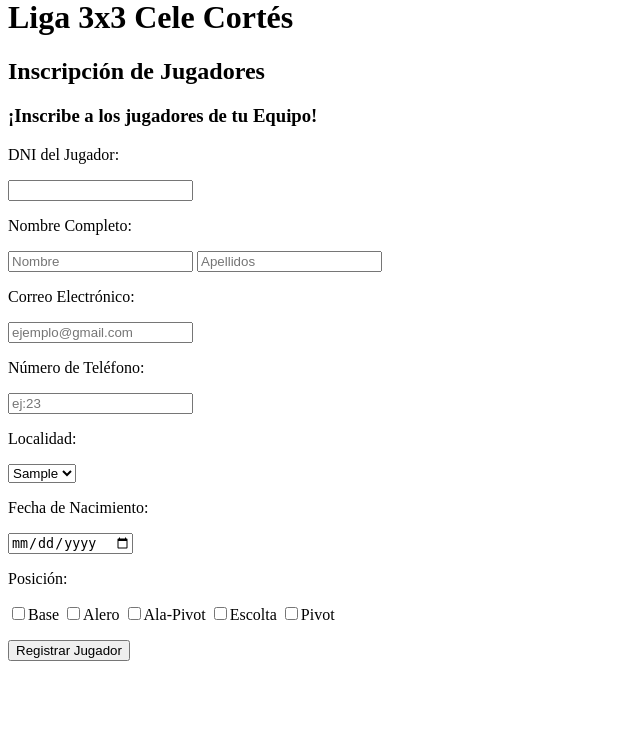
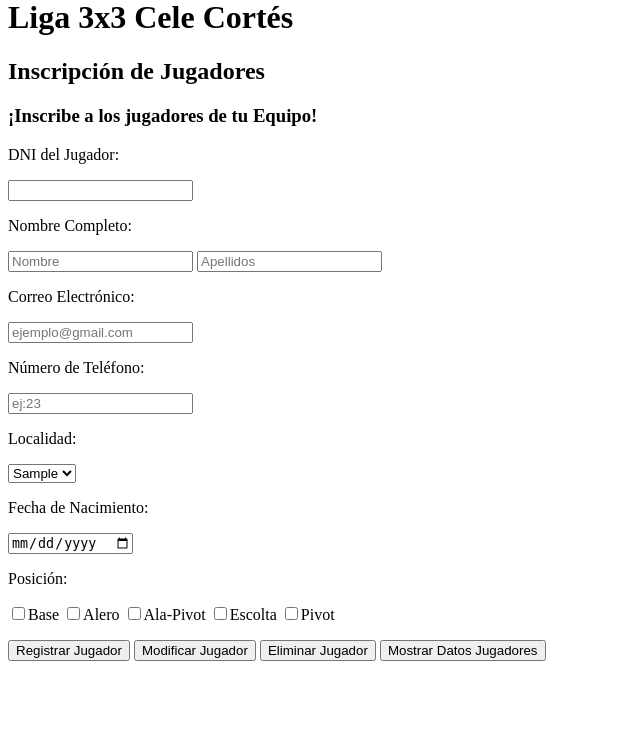
Before and after one commit to burgui23/PROYECTOIAW, a PHP site: page /jugadores.php in a window 1280 px wide. Shown: the part 22-770 px from the top of the page, without its empty margins (0-640 px from the left). Run offline with PHP 8.4, Linux system fonts and the light colour scheme; tables that the repository leaves empty or names only in its code hold one stand-in row (values such as "Sample post").

Commit message:
Mas cambios

```diff
--- a/equipos.php
+++ b/equipos.php
@@ -37,7 +37,7 @@
                     $buscarlocali = mysqli_query($enlace, $buscarlo);
                     if (mysqli_num_rows($buscarlocali) > 0){
                         while($fila1 = mysqli_fetch_array($buscarlocali)){
-                            echo "<option value= " .$fila1[0]. ">" .$fila1[0]. "</option>";
+                            echo "<option value= " .$fila1[1]. ">" .$fila1[0]. "</option>";
                         }
                     }
                 ?>
@@ -72,7 +72,6 @@
 
                 $registro_equipos = "INSERT INTO equipos(id_equipo, nombre_equipo, categoria, ncomponentes, localidad_equipo) VALUES($id, '$nombre', '$loca', $ncomponentes, '$categoria');";
                 mysqli_query($enlace, $registro_equipos);
-                header ('Location: jugadores.php');
                 }
     ?>
 
--- a/index.php
+++ b/index.php
@@ -1,6 +1,6 @@
 <!DOCTYPE html>
 <html lang="es">
-<link rel="icon" type="image/x-icon" href="liga.jpeg">
+<link rel=con" type="image/x-icon" href="liga.jpeg">
 <head>
 <meta charset="UTF-8">
     <title>X Liga 3x3 Cele Cortés</title>
@@ -28,6 +28,7 @@
 
     <p>
         <input type="submit" name="equipo" value="Inscribir Equipo">
+        <input type="submit" name="jugador" value="Inscribir Jugadores">
         <input type="submit" name="mesa" value="Isncribir Mesa">
         <input type="submit" name="partido" value="Rellenar Estadística">
     </p>
@@ -42,6 +43,9 @@
         elseif(isset($_POST["equipo"])){
             header ('Location: equipos.php');
         }
+        elseif(isset($_POST["jugador"])){
+            header ('Location: jugadores.php');
+        }
     ?>
 
 
--- a/jugadores.php
+++ b/jugadores.php
@@ -67,6 +67,9 @@
                 </p>
 
                 <input type="submit" name="registro" value="Registrar Jugador">
+                <input type="submit" name="modificar" value="Modificar Jugador">
+                <input type="submit" name="borrar" value="Eliminar Jugador">
+                <input type="submit" name="mostrar" value="Mostrar Datos Jugadores">
 
 
 
@@ -85,7 +88,65 @@
 
                 $registro_ju = "INSERT INTO jugadores(dni, nombre_jugadore, apellidos_jugador, correo_jugador, ntelefono_jugador, localidad_jugador, fechanacimiento_jugador, posicion) VALUES('$dni_ju', '$nombre_ju', '$apellidos_ju', '$correo_ju', $ntelefono_ju, '$loca_ju', '$fechanaci_ju', '$posicion');";
                 mysqli_query($enlace, $registro_ju);
-                }
+                echo "<p>Jugador inscrito correctamente</p>";
+
+                } elseif (isset($_POST["modificar"])){
+                    mysqli_select_db($enlace, "liga");
+
+                    $dni_ju = $_POST["dni_jugador"];
+                    $nombre_ju = $_POST["nombre_ju"];
+                    $apellidos_ju = $_POST["apellidos_ju"];
+                    $correo_ju = $_POST["correo_ju"];
+                    $ntelefono_ju = $_POST["ntelefono_ju"];
+                    $loca_ju = $_POST["loca_ju"];
+                    $fechanaci_ju = $_POST["fechanaci_ju"];
+                    $posicion = $_POST["posicion"];
+
+                    $modificacion_ju = "UPDATE jugadores SET dni = '$dni_ju', nombre_jugadore = '$nombre_ju', apellidos_jugador = '$apellidos_ju', correo_jugador = '$correo_ju', ntelefono_jugador = $ntelefono_ju, localidad_jugador = '$loca_ju', fechanacimiento_jugador = '$fechanaci_ju', posicion = '$posicion' WHERE dni = $dni_ju";
+                    mysqli_query($enlace, $modificacion_ju);
+                    echo "<p>Jugador modificado correctamente</p>";
+                    }
+
+                    elseif (isset($_POST["borrar"])){
+                        mysqli_select_db($enlace, "liga");
+
+                        $dni_ju = $_POST["dni_jugador"];
+                        $nombre_ju = $_POST["nombre_ju"];
+                        $apellidos_ju = $_POST["apellidos_ju"];
+                        $correo_ju = $_POST["correo_ju"];
+                        $ntelefono_ju = $_POST["ntelefono_ju"];
+                        $loca_ju = $_POST["loca_ju"];
+                        $fechanaci_ju = $_POST["fechanaci_ju"];
+                        $posicion = $_POST["posicion"];
+
+                        $eliminacion = "DELETE FROM jugadores WHERE dni = $dni_ju;";
+                        $borrar = mysqli_query($enlace, $eliminacion);
+                        echo "<p>Jugador eliminado correctamente";
+                        }
+
+                        elseif (isset($_POST["mostrar"])){
+                            mysqli_select_db($enlace, "liga");
+
+                            $dni_ju = $_POST["dni_jugador"];
+                            $nombre_ju = $_POST["nombre_ju"];
+                            $apellidos_ju = $_POST["apellidos_ju"];
+                            $correo_ju = $_POST["correo_ju"];
+                            $ntelefono_ju = $_POST["ntelefono_ju"];
+                            $loca_ju = $_POST["loca_ju"];
+                            $fechanaci_ju = $_POST["fechanaci_ju"];
+                            $posicion = $_POST["posicion"];
+
+                            $mostrar = "SELECT nombre_jugadore,apellidos_jugador,localidad_jugador,posicion FROM jugadores WHERE dni = '$dni_ju';";
+                            $mostrardatos = mysqli_query($enlace, $mostrar);
+                            if (mysqli_num_rows($mostrardatos) > 0){
+                                while ($datos = mysqli_fetch_array($mostrardatos)){
+                                    echo "<p>Nombre ------- " .$datos[0]. "</p>";
+                                    echo "<p>Apellidos ------- " .$datos[1]. "</p>";
+                                    echo "<p>Localidad ------- " .$datos[2]. "</p>";
+                                    echo "<p>Poscion ------- " .$datos[3]. "</p>";
+                                }
+                            }
+                        }
 
                 ?>
 
--- a/mesas.php
+++ b/mesas.php
@@ -71,6 +71,7 @@
 
                 $registro_mesa = "INSERT INTO mesas(dni_mesa, nombre_mesa, apellidos_mesa, localidad_mesa, fechanacimiento_mesa, ntelefono_mesa, correo_mesa) VALUES('$dni', '$nombre', '$apellidos', '$loca_mesa', '$fechanaci', $ntelefono, '$correo');";
                 mysqli_query($enlace, $registro_mesa);
+                echo "<p>Mesa inscrito correctamente";
                 }
 
                 ?>
--- a/partidos.php
+++ b/partidos.php
@@ -64,8 +64,6 @@
                 }
 
                 ?>
-
-
 </form>
 
 </body>
```
